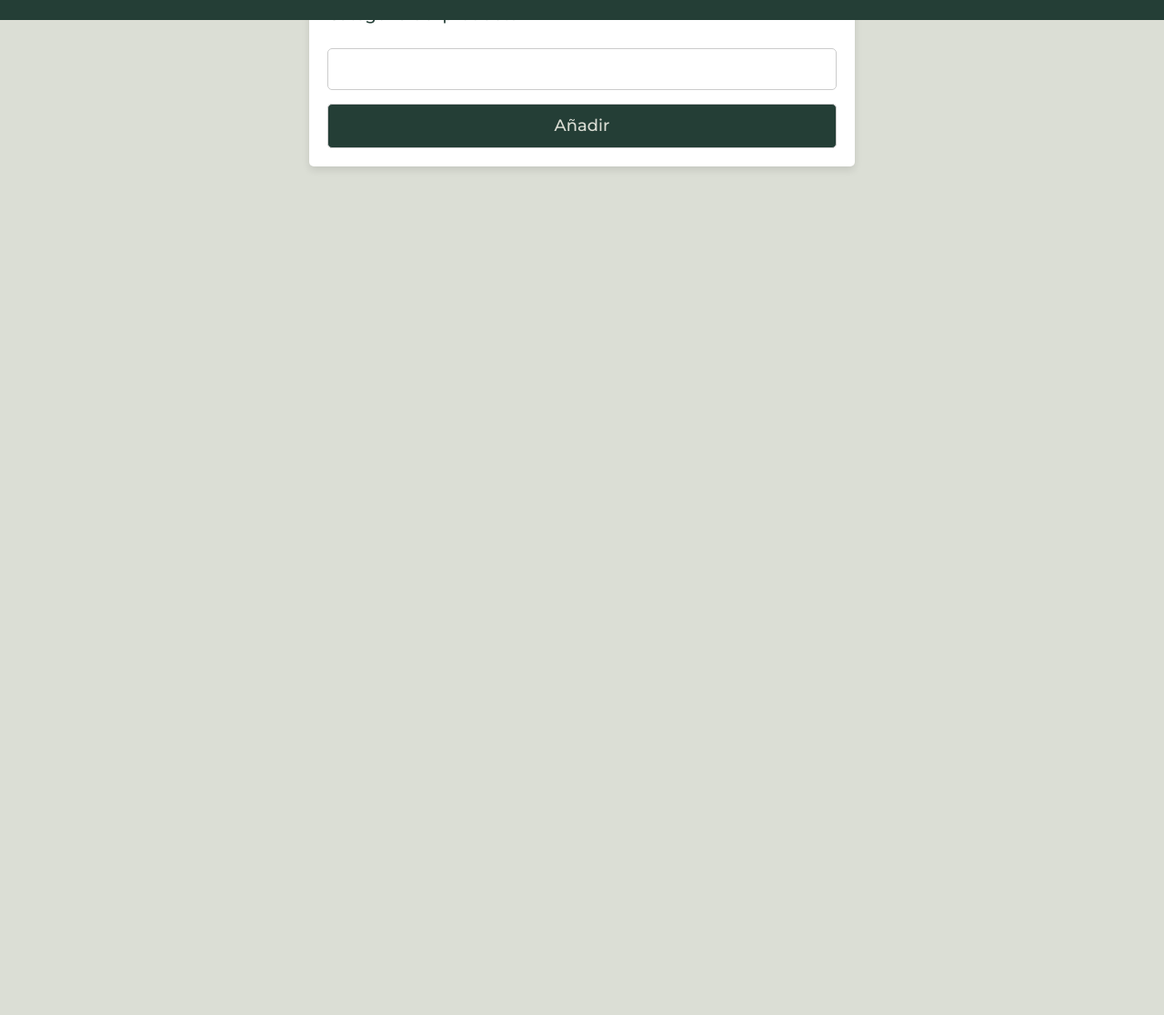
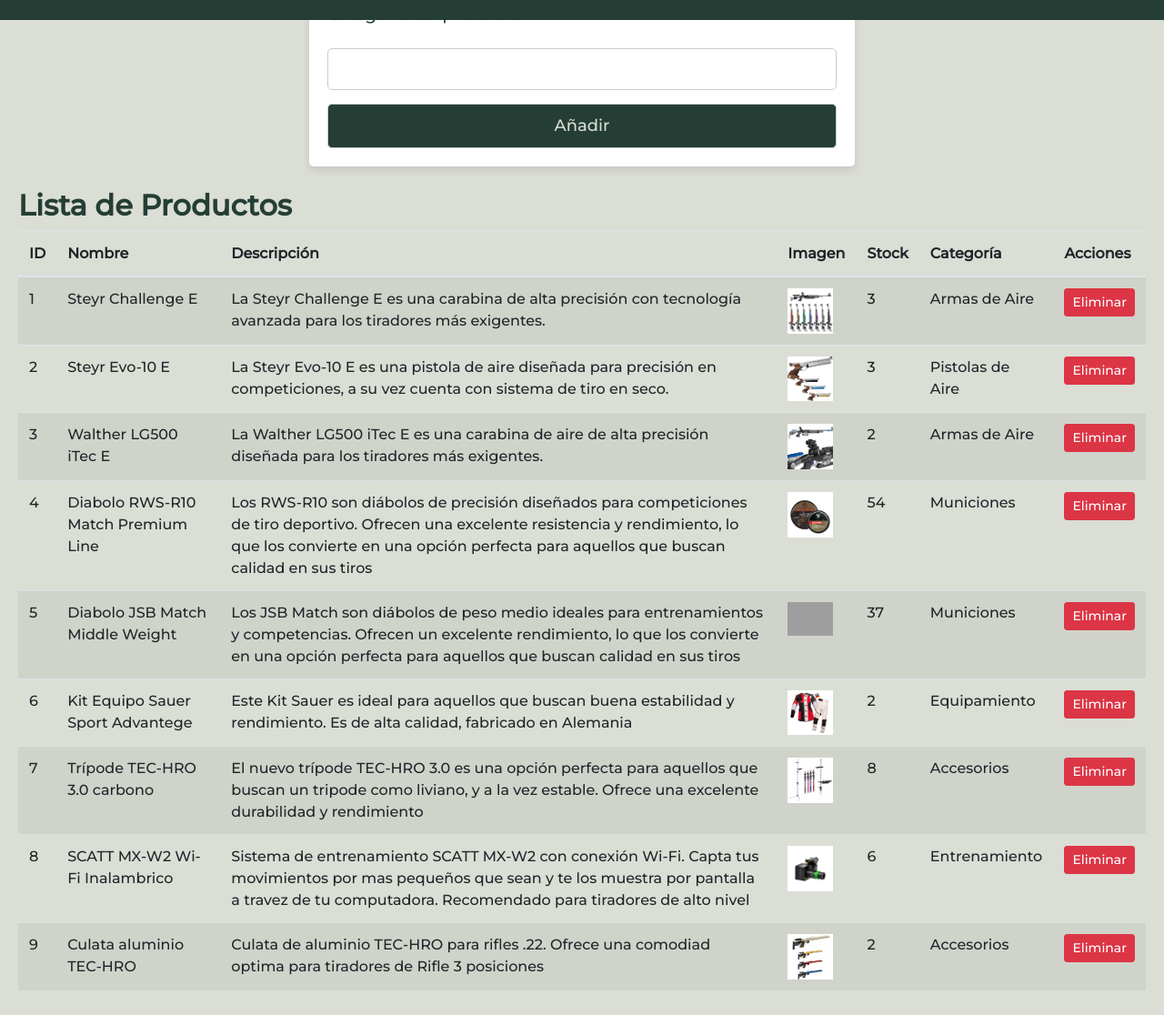
Before and after one commit to Balta-martinez/Proyecto-pagina-e-comerce, a plain HTML site: page Html/nuevoproducto.html in a window 1280 px wide. Shown: the part 778-1894 px from the top of the page at 91% size. Before the commit the page ends 1091 px from the top, so only its background shows below. Drawn offline with nearby package versions, Linux system fonts and the light colour scheme; grey boxes are pictures that could not be loaded.

Commit message:
cambiosfinales

```diff
--- a/Html/nuevoproducto.html
+++ b/Html/nuevoproducto.html
@@ -3,7 +3,7 @@
 <head>
   <meta charset="UTF-8" />
   <meta name="viewport" content="width=device-width, initial-scale=1.0" />
-    <title>New Product</title>
+  <title>Nuevo Producto</title>
   <link
     rel="stylesheet"
     href="https://stackpath.bootstrapcdn.com/bootstrap/4.5.2/css/bootstrap.min.css"
@@ -25,7 +25,6 @@
     <nav class="navbar navbar-expand-lg navbar-dark fixed-top">
       <div class="container-fluid">
         <h1 class="navbar-brand logo">AimPro Gear</h1>
-
         <button
           class="navbar-toggler"
           type="button"
@@ -37,7 +36,6 @@
         >
           <span class="navbar-toggler-icon"></span>
         </button>
-
         <div class="collapse navbar-collapse" id="navbarNav">
           <ul class="navbar-nav ml-auto">
             <li class="nav-item">
@@ -45,10 +43,8 @@
             </li>
           </ul>
           <div class="offer">
-              <h3 class="sale"
-                >¡OFFER! 25% OFF en productos seleccionados</h3>
-              <p class="sale-subtext"
-                >Contactar al Whatsapp para descubrir productos</p>
+            <h3 class="sale">¡OFERTA! 25% OFF en productos seleccionados</h3>
+            <p class="sale-subtext">Contactar al Whatsapp para descubrir productos</p>
           </div>
         </div>
       </div>
@@ -57,43 +53,55 @@
 
   <main class="main-container">
     <div class="text-container">
-        <h2><strong>Por favor, ingresar los siguientes datos para ingresar un nuevo producto.</strong></h2>
+      <h2><strong>Ingrese los datos para añadir un nuevo producto</strong></h2>
     </div>
+
+    <!-- Formulario de Nuevo Producto -->
     <form id="form">
-          <label for="numero-ID">Numero de ID</label>
-          <input type="number" id="numero-ID" />
+      <label for="numero-ID">Número de ID</label>
+      <input type="number" id="numero-ID" required />
       <label for="nombre-producto">Nombre del producto</label>
-          <input type="text" id="nombre-producto" />
-          <label for="descripcion-producto">Descripcion del producto</label>
-          <input type="text" id="descripcion-producto" />
-          <label for="">Imagen del Producto (URL)</label>
-          <input type="text" id="imagen-producto" />
+      <input type="text" id="nombre-producto" required />
+      <label for="descripcion-producto">Descripción del producto</label>
+      <input type="text" id="descripcion-producto" required />
+      <label for="imagen-producto">Imagen del Producto (URL)</label>
+      <input type="text" id="imagen-producto" required />
       <label for="stock-producto">Stock del producto</label>
-          <input type="number" id="stock-producto" />
-          <label for="categoria-producto">Categoria del producto</label>
-          <input type="text" id="categoria-producto" />
+      <input type="number" id="stock-producto" required />
+      <label for="categoria-producto">Categoría del producto</label>
+      <input type="text" id="categoria-producto" required />
       <input type="submit" value="Añadir" id="submit-button" />
     </form>
+
+    <!-- Tabla para mostrar productos -->
+    <div class="table-container mt-4">
+      <h2><strong>Lista de Productos</strong></h2>
+      <table class="table table-striped">
+        <thead>
+          <tr>
+            <th>ID</th>
+            <th>Nombre</th>
+            <th>Descripción</th>
+            <th>Imagen</th>
+            <th>Stock</th>
+            <th>Categoría</th>
+            <th>Acciones</th>
+          </tr>
+        </thead>
+        <tbody id="product-table-body"></tbody>
+      </table>
+    </div>
   </main>
 
   <footer>
     <div class="footer-left">
-        <a
-          href="https://workspace.google.com/intl/es-419_ar/lp/gmail/?utm_source=google&utm_medium=cpc&utm_campaign=latam-AR-all-es-dr-bkws-all-all-trial-b-dr-1707806-LUAC0020495&utm_content=text-ad-none-any-DEV_c-CRE_683973428587-ADGP_Hybrid+%7C+BKWS+-+BRO+%7C+Txt-General-Email-KWID_43700078890624173-kwd-1435114522&utm_term=KW_correo%20electronico%20gmail-ST_correo+electronico+gmail&gad_source=1&gclid=CjwKCAjw1NK4BhAwEiwAVUHPUI29mOybISZkmQaSMZ2rS_8CutD0m_9UfDo1nOER581yeMHdgs5UVBoCES4QAvD_BwE&gclsrc=aw.ds"
-          >Contáctanos</a
-        >
-        <a href="https://business.whatsapp.com/products/business-app?lang=es_LA"
-          ><i class="fab fa-whatsapp"></i
-        ></a>
-        <a href="https://www.facebook.com/?locale=es_LA"
-          ><i class="fab fa-facebook-f"></i
-        ></a>
-        <a href="https://www.instagram.com/?hl=es"
-          ><i class="fab fa-instagram"></i
-        ></a>
+      <a href="https://workspace.google.com/">Contáctanos</a>
+      <a href="https://business.whatsapp.com/products/business-app?lang=es_LA"><i class="fab fa-whatsapp"></i></a>
+      <a href="https://www.facebook.com/?locale=es_LA"><i class="fab fa-facebook-f"></i></a>
+      <a href="https://www.instagram.com/?hl=es"><i class="fab fa-instagram"></i></a>
     </div>
     <div class="footer-right">
-        <a href="../Html/faqcondyterminos.html"> FAQ, Política de Privacidad y Términos de Uso</a>
+      <a href="../Html/faqcondyterminos.html">FAQ, Política de Privacidad y Términos de Uso</a>
     </div>
   </footer>
 
--- a/Javascript/detalledelproducto.js
+++ b/Javascript/detalledelproducto.js
@@ -107,7 +107,6 @@
       document.querySelector(".product-info h2").textContent = producto.nombre;
       document.querySelector(".product-info p").textContent = producto.descripcion;
       document.querySelector(".product-details-list").innerHTML = `
-        <li><strong>ID:</strong> ${producto.id}</li>
         <li><strong>Marca:</strong> ${producto.marca}</li>
         <li><strong>Stock:</strong> ${producto.stock} unidades</li>
         <li><strong>Categoría:</strong> ${producto.categoria}</li>
--- a/Javascript/login.js
+++ b/Javascript/login.js
@@ -9,7 +9,7 @@
   const password = document.querySelector("#password").value;
 
   if (nombreUsuario === username && passwordUsuario === password) {
-    alert("Bienvenido")
+    alert("Bienvenido, has ingresado correctamente")
     window.location.href = "nuevoproducto.html"
 } else{
     alert("Nombre de usuario y/o contraseña incorrectos")
--- a/Javascript/nuevoproducto.js
+++ b/Javascript/nuevoproducto.js
@@ -1,5 +1,118 @@
-// Array para almacenar los productos
-let productos = JSON.parse(localStorage.getItem("productos")) || [];
+// Array de productos precargados
+let productos = JSON.parse(localStorage.getItem("productos")) || [
+  {
+    id: 1,
+    nombre: "Steyr Challenge E",
+    precio: 4399.90,
+    imagen: "../Assets/Ilustrator/steyr_challenge_e.jpg",
+    descripcion: "La Steyr Challenge E es una carabina de alta precisión con tecnología avanzada para los tiradores más exigentes.",
+    marca: "Steyr",
+    stock: 3,
+    categoria: "Armas de Aire",
+  },
+  {
+    id: 2,
+    nombre: "Steyr Evo-10 E",
+    precio: 2440.90,
+    imagen: "../Assets/Ilustrator/evo10.jpg",
+    descripcion: "La Steyr Evo-10 E es una pistola de aire diseñada para precisión en competiciones, a su vez cuenta con sistema de tiro en seco.",
+    marca: "Steyr",
+    stock: 3,
+    categoria: "Pistolas de Aire",
+  },
+  {
+    id: 3,
+    nombre: "Walther LG500 iTec E",
+    precio: 4899.90,
+    imagen: "../Assets/Ilustrator/LG500 itec E _A.jpg",
+    descripcion: "La Walther LG500 iTec E es una carabina de aire de alta precisión diseñada para los tiradores más exigentes.",
+    marca: "Walther",
+    stock: 2,
+    categoria: "Armas de Aire",
+  },
+  {
+    id: 4,
+    nombre: "Diabolo RWS-R10 Match Premium Line",
+    precio: 17.99,
+    imagen: "../Assets/Ilustrator/rws r10.jpg",
+    descripcion: "Los RWS-R10 son diábolos de precisión diseñados para competiciones de tiro deportivo. Ofrecen una excelente resistencia y rendimiento, lo que los convierte en una opción perfecta para aquellos que buscan calidad en sus tiros",
+    marca: "RWS",
+    stock: 54,
+    categoria: "Municiones",
+  },
+  {
+    id: 5,
+    nombre: "Diabolo JSB Match Middle Weight",
+    precio: 17.20,
+    imagen: "../Assets/Ilustrator/jsbmatch.jpg",
+    descripcion: "Los JSB Match son diábolos de peso medio ideales para entrenamientos y competencias. Ofrecen un excelente rendimiento, lo que los convierte en una opción perfecta para aquellos que buscan calidad en sus tiros",
+    marca: "JSB",
+    stock: 37,
+    categoria: "Municiones",
+  },
+  {
+    id: 6,
+    nombre: "Kit Equipo Sauer Sport Advantege",
+    precio: 950.00,
+    imagen: "../Assets/Ilustrator/sauer.jpg",
+    descripcion: "Este Kit Sauer es ideal para aquellos que buscan buena estabilidad y rendimiento. Es de alta calidad, fabricado en Alemania",
+    marca: "Sauer",
+    stock: 2,
+    categoria: "Equipamiento",
+  },
+  {
+    id: 7,
+    nombre: "Trípode TEC-HRO 3.0 carbono",
+    precio: 179.99,
+    imagen: "../Assets/Ilustrator/tec-hro-stativ-30-carbon-el-nuevo-trípode-rifle.jpg",
+    descripcion: "El nuevo trípode TEC-HRO 3.0 es una opción perfecta para aquellos que buscan un tripode como liviano, y a la vez estable. Ofrece una excelente durabilidad y rendimiento",
+    marca: "TEC-HRO",
+    stock: 8,
+    categoria: "Accesorios",
+  },
+  {
+    id: 8,
+    nombre: "SCATT MX-W2 Wi-Fi Inalambrico",
+    precio: 1990.00,
+    imagen: "../Assets/Ilustrator/scatt-mx-w2-wi-fi-.jpg",
+    descripcion: "Sistema de entrenamiento SCATT MX-W2 con conexión Wi-Fi. Capta tus movimientos por mas pequeños que sean y te los muestra por pantalla a travez de tu computadora. Recomendado para tiradores de alto nivel",
+    marca: "SCATT",
+    stock: 6,
+    categoria: "Entrenamiento",
+  },
+  {
+    id: 9,
+    nombre: "Culata aluminio TEC-HRO",
+    precio: 1150.99,
+    imagen: "../Assets/Ilustrator/tec-hro-fanático-banco-descanso-aluminio-rifle-stock (1).jpg",
+    descripcion: "Culata de aluminio TEC-HRO para rifles .22. Ofrece una comodiad optima para tiradores de Rifle 3 posiciones",
+    marca: "TEC-HRO",
+    stock: 2,
+    categoria: "Accesorios",
+  },
+];
+
+// Función para mostrar productos en la tabla
+function mostrarProductos() {
+  const tablaBody = document.getElementById("product-table-body");
+  tablaBody.innerHTML = ""; // Limpiar contenido previo
+
+  productos.forEach((producto, index) => {
+    const fila = document.createElement("tr");
+
+    fila.innerHTML = `
+      <td>${producto.id}</td>
+      <td>${producto.nombre}</td>
+      <td>${producto.descripcion}</td>
+      <td><img src="${producto.imagen}" alt="Imagen" width="50"/></td>
+      <td>${producto.stock}</td>
+      <td>${producto.categoria}</td>
+      <td><button onclick="eliminarProducto(${index})" class="btn btn-danger btn-sm">Eliminar</button></td>
+    `;
+
+    tablaBody.appendChild(fila);
+  });
+}
 
 // Función para agregar un nuevo producto
 document.getElementById("form").addEventListener("submit", function (e) {
@@ -11,18 +124,23 @@
     descripcion: document.getElementById("descripcion-producto").value,
     imagen: document.getElementById("imagen-producto").value,
     stock: document.getElementById("stock-producto").value,
-    categoria: document.getElementById("categoria-producto").value,
+    categoria: document.getElementById("categoria-producto").value
   };
 
-  // Agrega el nuevo producto al array
   productos.push(nuevoProducto);
-
-  // Guarda el array en localStorage
   localStorage.setItem("productos", JSON.stringify(productos));
 
-  // Limpia el formulario
   document.getElementById("form").reset();
+  mostrarProductos();
+  alert("Producto agregado exitosamente");
+});
 
-  // Redirige al catálogo de productos
-  window.location.href = "../Html/productos.html";
-});
+// Función para eliminar producto
+function eliminarProducto(index) {
+  productos.splice(index, 1);
+  localStorage.setItem("productos", JSON.stringify(productos));
+  mostrarProductos();
+}
+
+// Mostrar productos al cargar la página
+mostrarProductos();
```
Also changed, not shown: Javascript/paginaprincipal.js (deleted). Lines whose indentation alone changed are shown as unchanged.
